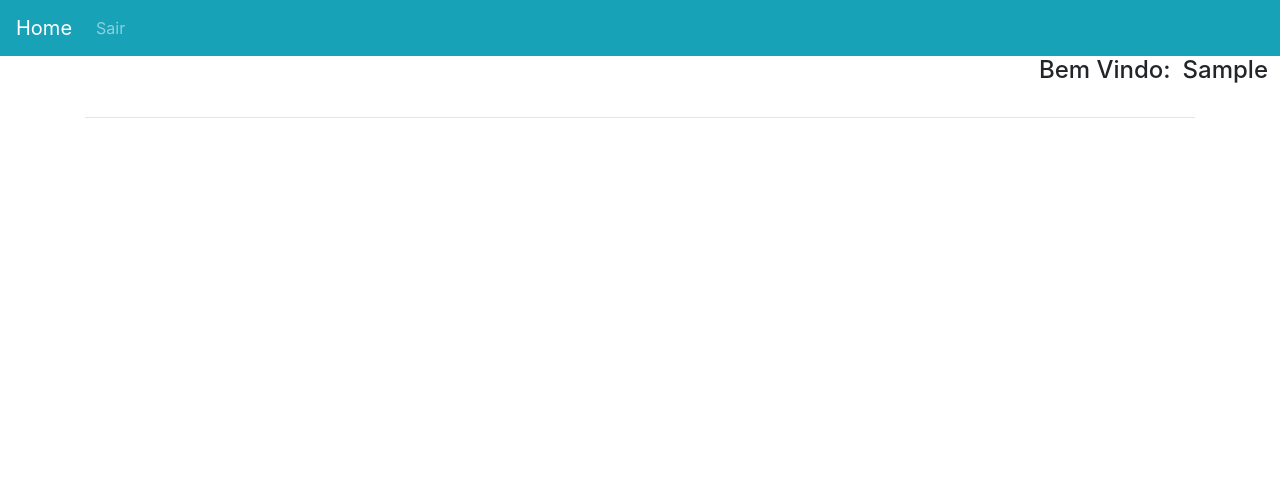
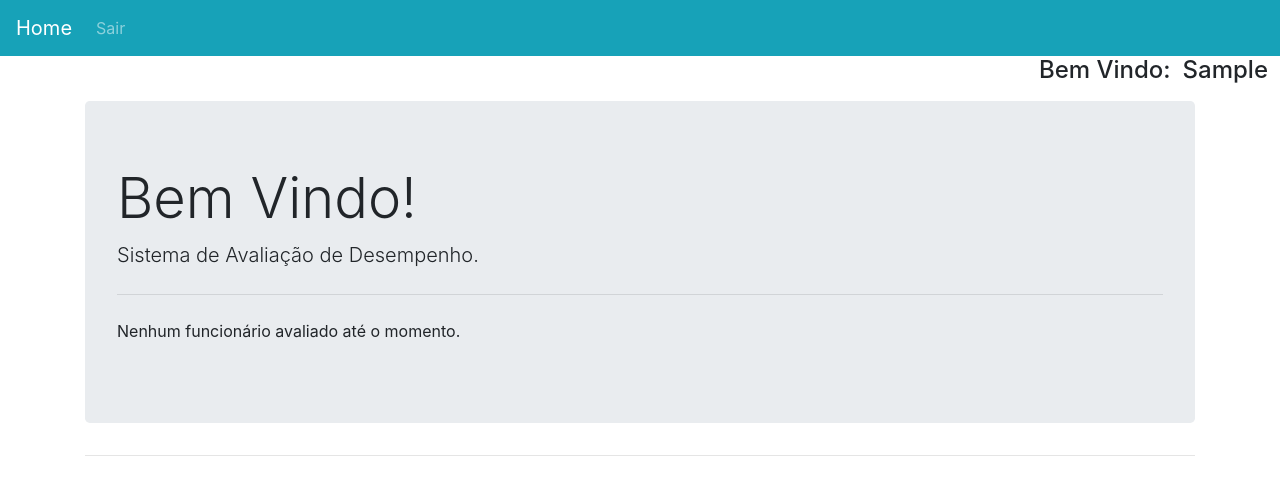
Before and after one commit to frankleysantos/avaliacao_desempenho, a PHP site: page / in a window 1280 px wide. Shown: the top 495 px of the page. Run offline with PHP 8.4, Linux system fonts and the light colour scheme; the visitor is signed in with stand-in values (Sample User, id 1); tables that the repository leaves empty or names only in its code hold one stand-in row (values such as "Sample post"); some libraries are stand-ins or nearby versions.

Commit message:
avaliação de desempenho

```diff
--- a/classes/avaliado.class.php
+++ b/classes/avaliado.class.php
@@ -75,5 +75,16 @@ class Avaliado
 
     	return $sql = $sql->fetchAll();
     }
+
+    public function liberarStatus($id_avaliado){
+		$sql = $this->pdo->prepare("UPDATE avaliado SET status = '0' WHERE id = :id_avaliado");
+		$sql ->bindValue(":id_avaliado", $id_avaliado);
+		return $sql ->execute();
+	}
+	public function excluirAvaliado($id_avaliado){
+		$sql = $this->pdo->prepare("DELETE FROM avaliado WHERE id = :id_avaliado AND status = '0'");
+		$sql ->bindValue(":id_avaliado", $id_avaliado);
+		return $sql ->execute();
+	}
 }
 ?>
--- a/edit_avaliado.php
+++ b/edit_avaliado.php
@@ -29,7 +29,7 @@ if (isset($_POST['nome']) && !empty($_POST['nome'])) {
 	$chefe     = addslashes($_POST['chefe']);
 
     $avaliado ->updateAvaliado($id, $nome, $matricula, $cargo, $secretaria, $data_nomeacao ,$chefe);
-    header("Location: index.php");
+    header("Location: lista_avaliado.php");
 }
 
 if (count($avaliado->listaAvaliado($id)) > 0) {
--- a/index.php
+++ b/index.php
@@ -89,6 +89,15 @@ if (isset($_SESSION['Login']) && !empty($_SESSION['Login'])) {
         </table>
         <?php
 
+    }else{
+        ?>
+        <div class="jumbotron">
+          <h1 class="display-4">Bem Vindo!</h1>
+          <p class="lead">Sistema de Avaliação de Desempenho.</p>
+          <hr class="my-4">
+          <p>Nenhum funcionário avaliado até o momento.</p>
+        </div>
+        <?php
     }
 }
 
```
Also changed, not shown: excluir_avaliado.php (added, +13 -0 lines), liberar_resp_avaliado.php (added, +12 -0 lines), lista_avaliado.php (+17 -0 lines).
